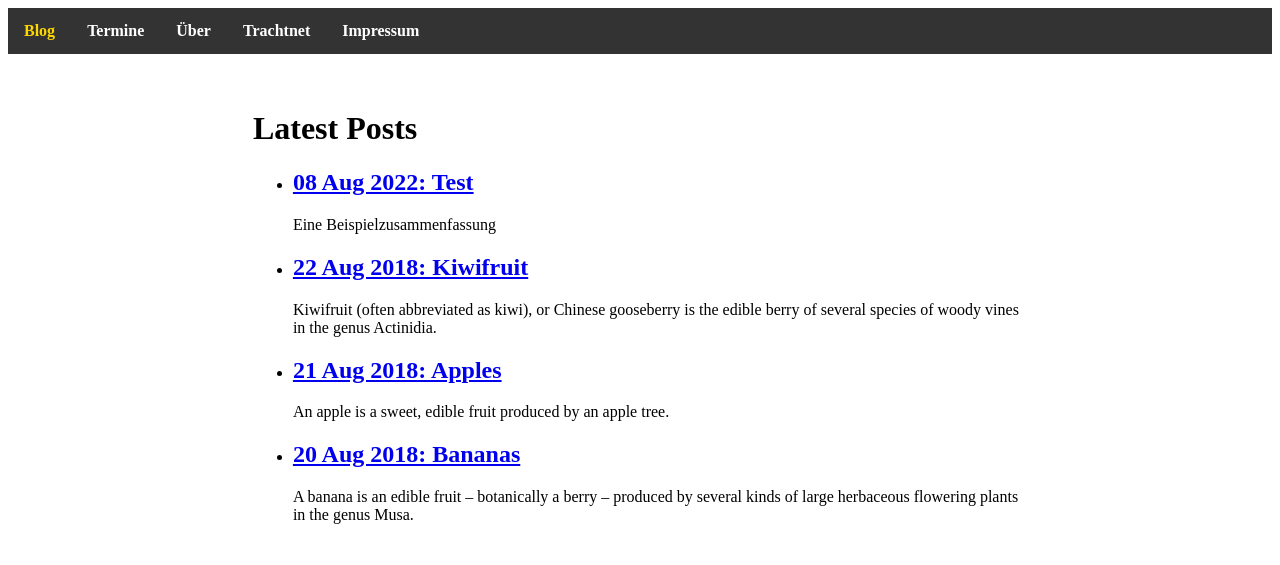
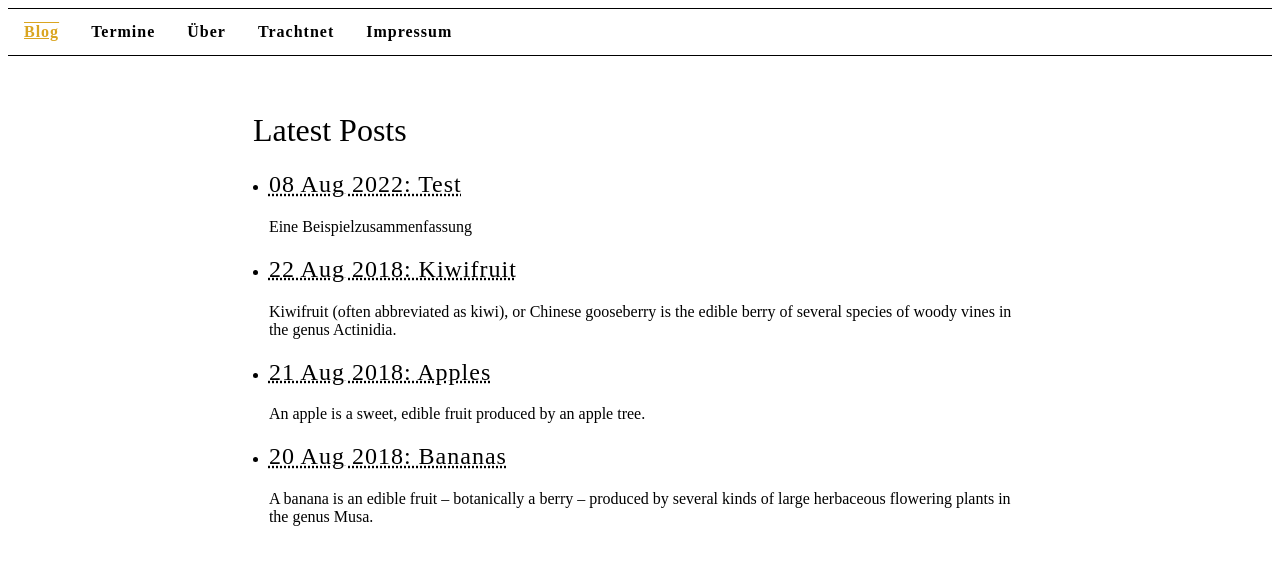
Before and after one commit to ivoihlemann/testing_github-pages, a Jekyll site: the page built from index.html, in a window 1280 px wide. Shown: the top 565 px of the page. Built offline with Jekyll 4.4.1, drawn with Linux system fonts in a browser that asks for light colours.

Commit message:
work on light style

```diff
--- a/_includes/navigation.html
+++ b/_includes/navigation.html
@@ -1,5 +1,5 @@
 <nav>
-	<ul>{% for item in site.data.navigation %}
+	<ul><div>{% for item in site.data.navigation %}
 		<li><a href="{{ site.baseurl }}{{ item.link }}" {% if page.url == item.link %}class="current"{% endif %}>{{ item.name }}</a></li>{% endfor %}
-	</ul>
+	</div></ul>
 </nav>
--- a/main.css
+++ b/main.css
@@ -1,9 +1,24 @@
----
----
+* {
+	font-family: "Barlow";
+	font-style: normal;
+	font-weight: 400;
+}
+
+a {
+	color: Black;
+	text-decoration-line: underline;
+	text-decoration-style: dotted;
+	letter-spacing: 1px;
+}
+
 ul, ol {
 	padding-left: 1em;
 	margin-top: 1em;
 	margin-bottom: 1em;
+}
+
+nav div {
+	background-color: Red;
 }
 
 nav ul {
@@ -11,7 +26,10 @@ nav ul {
 	margin: 0;
 	padding: 0;
 	overflow: hidden;
-	background-color: #333;
+	/*background-color: #333;*/
+	border-top-style: solid;
+	border-bottom-style: solid;
+	border-width: 1px;
 }
 
 nav li {
@@ -20,7 +38,7 @@ nav li {
 
 nav a {
 	display: inline-block;
-	color: white;
+	color: black;
 	text-align: center;
 	padding: 14px 16px;
 	text-decoration: none;
@@ -28,7 +46,8 @@ nav a {
 }
 
 nav a:hover {
-	background-color: #111;
+	/*background-color: #111;*/
+	text-decoration: overline underline;
 }
 
 nav {
@@ -36,7 +55,8 @@ nav {
 }
 
 .current {
-	color: gold;
+	color: GoldenRod;
+	text-decoration: overline underline;
 }
 
 img { width: 100%; }
```
